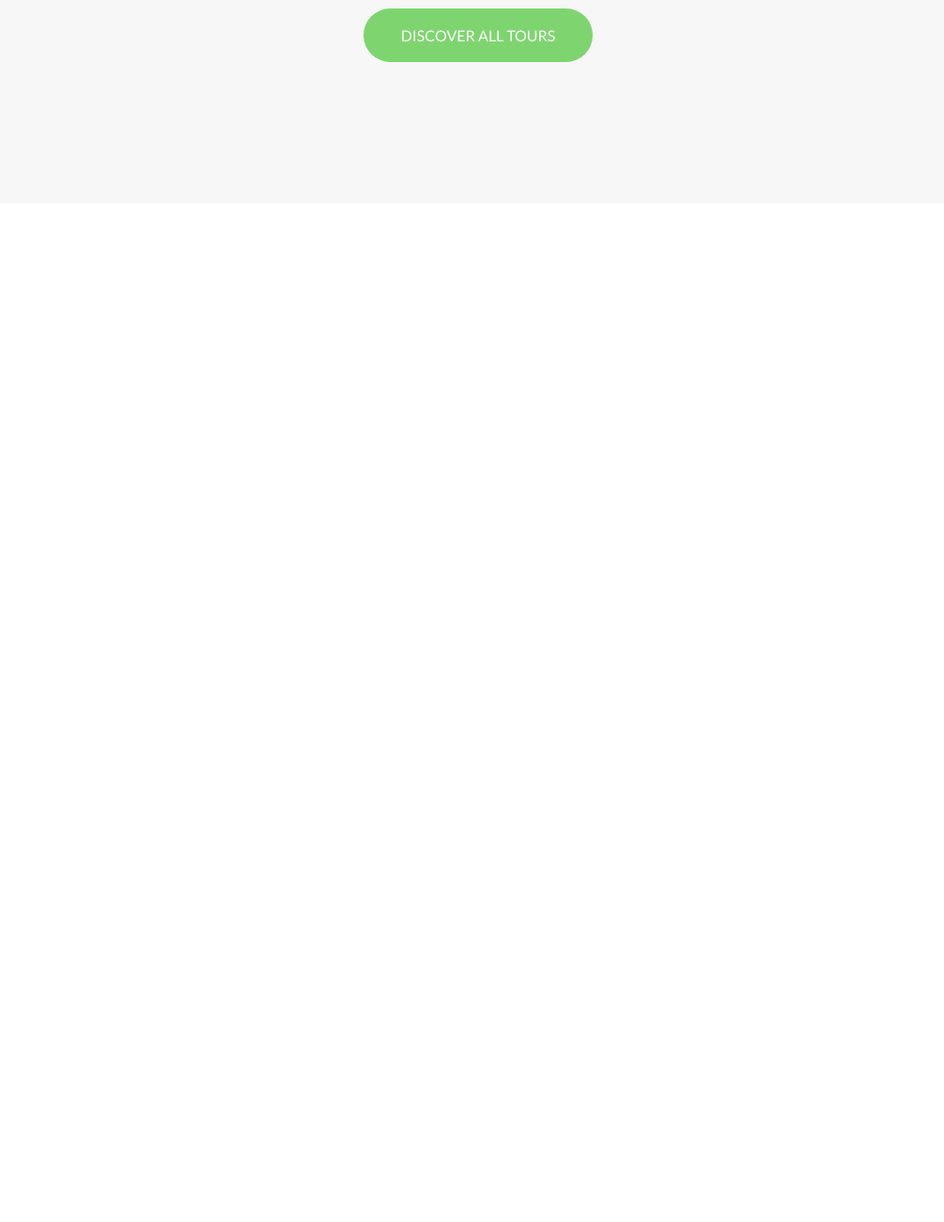
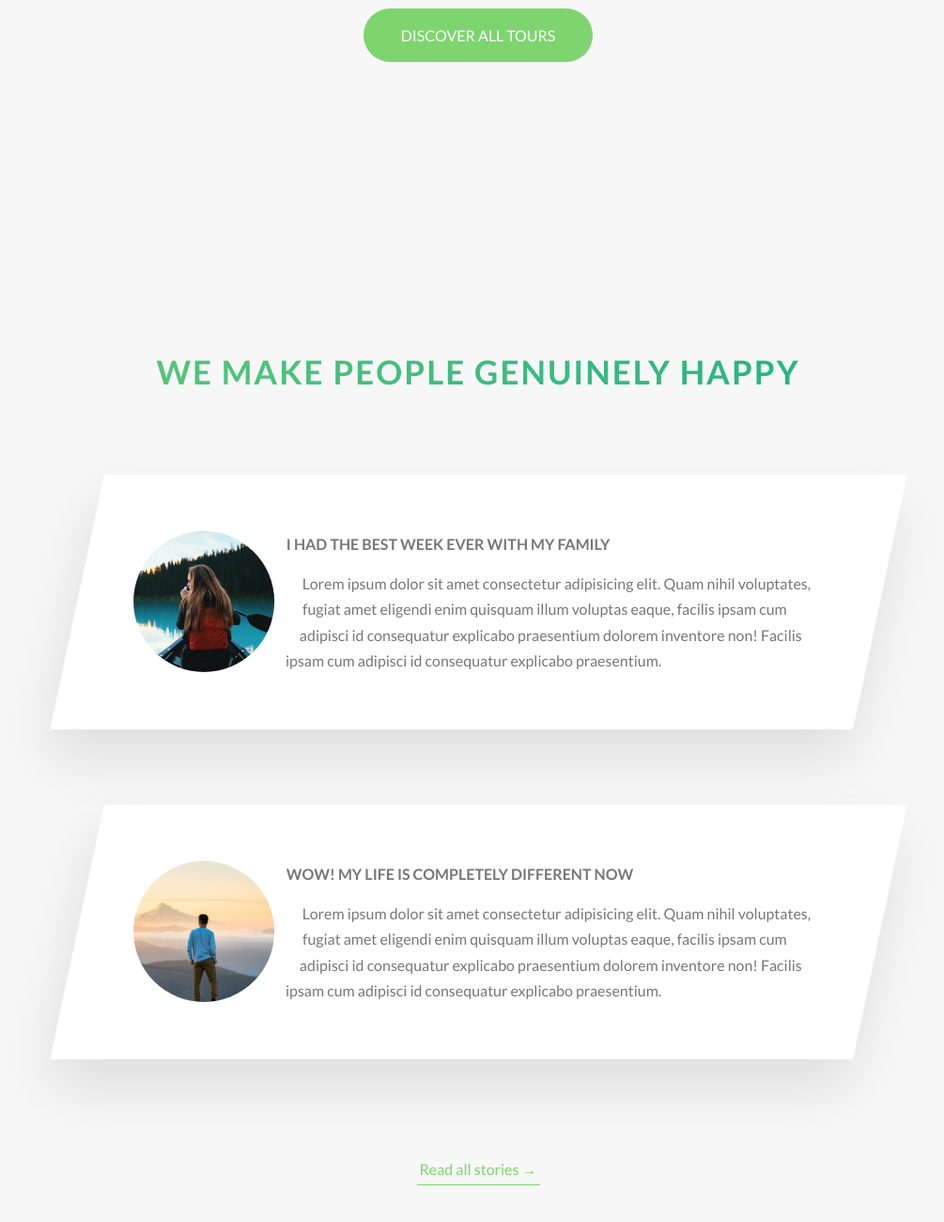
Before and after one commit to thursday2008/advanced-css-course, a website: page Natours/starter/index.html in a window 1280 px wide. Shown: the part 3086-4386 px from the top of the page at 94% size, without its empty margins (131-1136 px from the left). Before the commit the page ends 3332 px from the top, so only its background shows below. Drawn offline with Linux system fonts and the light colour scheme.

Commit message:
23122022

```diff
--- a/Natours/sass/base/_utilities.scss
+++ b/Natours/sass/base/_utilities.scss
@@ -7,4 +7,5 @@
 .u-margin-bottom-small { margin-bottom: 1.5rem; }
 
 .u-margin-top-big { margin-top: 8rem; }
+
 .u-margin-top-huge { margin-top: 10rem; }
--- /dev/null
+++ b/Natours/sass/components/_story.scss
@@ -0,0 +1,57 @@
+.story {
+    width: 75%;
+    margin: 0 auto;
+    box-shadow: 0 3rem 6rem rgba($color-black, .1);
+    background-color: $color-white;
+    border-radius: 3px;
+    padding: 6rem;
+    // to offset the -3 rem from __shape
+    padding-left: 9rem;
+    font-size: $default-font-size;
+    transform: skewX(-12deg);
+
+    &__shape {
+        width: 15rem;
+        height: 15rem;
+        float: left;
+        // for shaping the text next to it as a circle
+        shape-outside: circle(50% at 50% 50%);
+        clip-path: circle(50% at 50% 50%);
+        transform: translate(-3rem) skewX(12deg);
+        position: relative;
+    }
+
+    &__img {
+        height: 100%;
+        transform: translateX(-3.5rem) scale(1.4);
+        transition: all .5s;
+    }
+
+    &__text {
+        transform: skewX(12deg);
+    }
+
+    &__caption {
+        position: absolute;
+        top: 50%;
+        left: 50%;
+        transform: translate(-50%, 20%);
+        color: $color-white;
+        text-transform: uppercase;
+        font-size: 1.7rem;
+        text-align: center;
+        opacity: 0;
+        transition: all .5s;
+        backface-visibility: hidden;
+    }
+
+    &:hover &__caption {
+        opacity: 1;
+        transform: translate(-50%, -50%);
+    }
+
+    &:hover &__img {
+        transform: translateX(-3.5rem) scale(1);
+        filter: blur(3px) brightness(80%);
+    }
+}
--- a/Natours/sass/main.scss
+++ b/Natours/sass/main.scss
@@ -11,6 +11,7 @@
 @import "components/composition";
 @import "components/feature-box";
 @import "components/card";
+@import "components/story";
 
 @import "layout/header";
 @import "layout/grid";
--- a/Natours/sass/pages/_home.scss
+++ b/Natours/sass/pages/_home.scss
@@ -27,3 +27,8 @@
     padding: 25rem 0 15rem 0;
     margin-top: -10rem;
 }
+
+.section-stories {
+    padding: 15rem 0;
+    background-color: $color-grey-light-1;
+}
--- a/Natours/starter/index.html
+++ b/Natours/starter/index.html
@@ -230,6 +230,40 @@
 
 
       </section>
+      <section class="section-stories">
+        <div class="u-center-text u-margin-bottom-big">
+          <h2 class="heading-secondary">
+            We make people genuinely happy
+          </h2>
+        </div>
+        <div class="row">
+          <div class="story">
+            <figure class="story__shape">
+              <img src="img/nat-8.jpg" alt="Person on a tour" class="story__img">
+              <figcaption class="story__caption">Mary Smith</figcaption>
+            </figure>
+            <div class="story__text">
+              <h3 class="heading-tertiary u-margin-bottom-small">I had the best week ever with my family</h3>
+              <p>Lorem ipsum dolor sit amet consectetur adipisicing elit. Quam nihil voluptates, fugiat amet eligendi enim quisquam illum voluptas eaque, facilis ipsam cum adipisci id consequatur explicabo praesentium dolorem inventore non! Facilis ipsam cum adipisci id consequatur explicabo praesentium.</p>
+            </div>
+          </div>
+        </div>
+        <div class="row">
+          <div class="story">
+            <figure class="story__shape">
+              <img src="img/nat-9.jpg" alt="Person on a tour" class="story__img">
+              <figcaption class="story__caption">Jack Wilson</figcaption>
+            </figure>
+            <div class="story__text">
+              <h3 class="heading-tertiary u-margin-bottom-small">Wow! My life is completely different now</h3>
+              <p>Lorem ipsum dolor sit amet consectetur adipisicing elit. Quam nihil voluptates, fugiat amet eligendi enim quisquam illum voluptas eaque, facilis ipsam cum adipisci id consequatur explicabo praesentium dolorem inventore non! Facilis ipsam cum adipisci id consequatur explicabo praesentium.</p>
+            </div>
+          </div>
+        </div>
+        <div class="u-center-text u-margin-top-huge">
+          <a href="#" class="btn-text">Read all stories &rarr;</a>
+        </div>
+      </section>
     </main>
 
     <!-- <section class="grid-test">
```
Also changed, not shown: Natours/starter/css/style.css.
